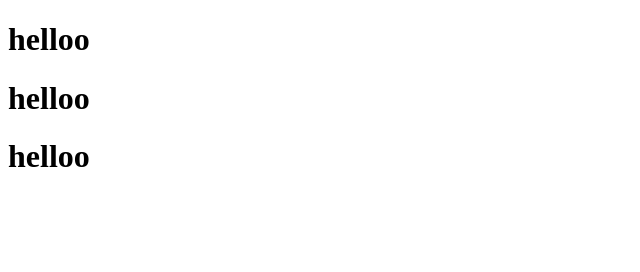
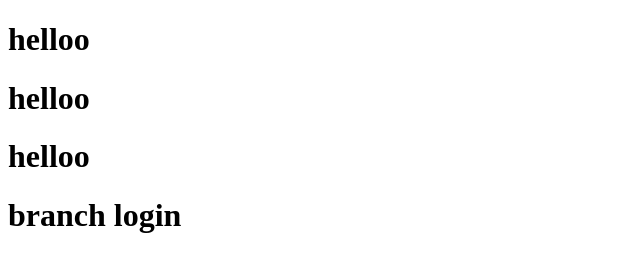
Before and after one commit to mishraaayushman3/test123, a plain HTML site: page index.html in a window 1280 px wide. Shown: the whole page, without its empty margins (0-640 px from the left). Drawn offline with Linux system fonts and the light colour scheme.

Commit message:
my first commit

```diff
--- a/index.html
+++ b/index.html
@@ -7,5 +7,6 @@
 <h1>helloo</h1>
 <h1>helloo</h1>
 <h1>helloo</h1>
+<h1>branch login</h1>
 </body>
 </html>
```
